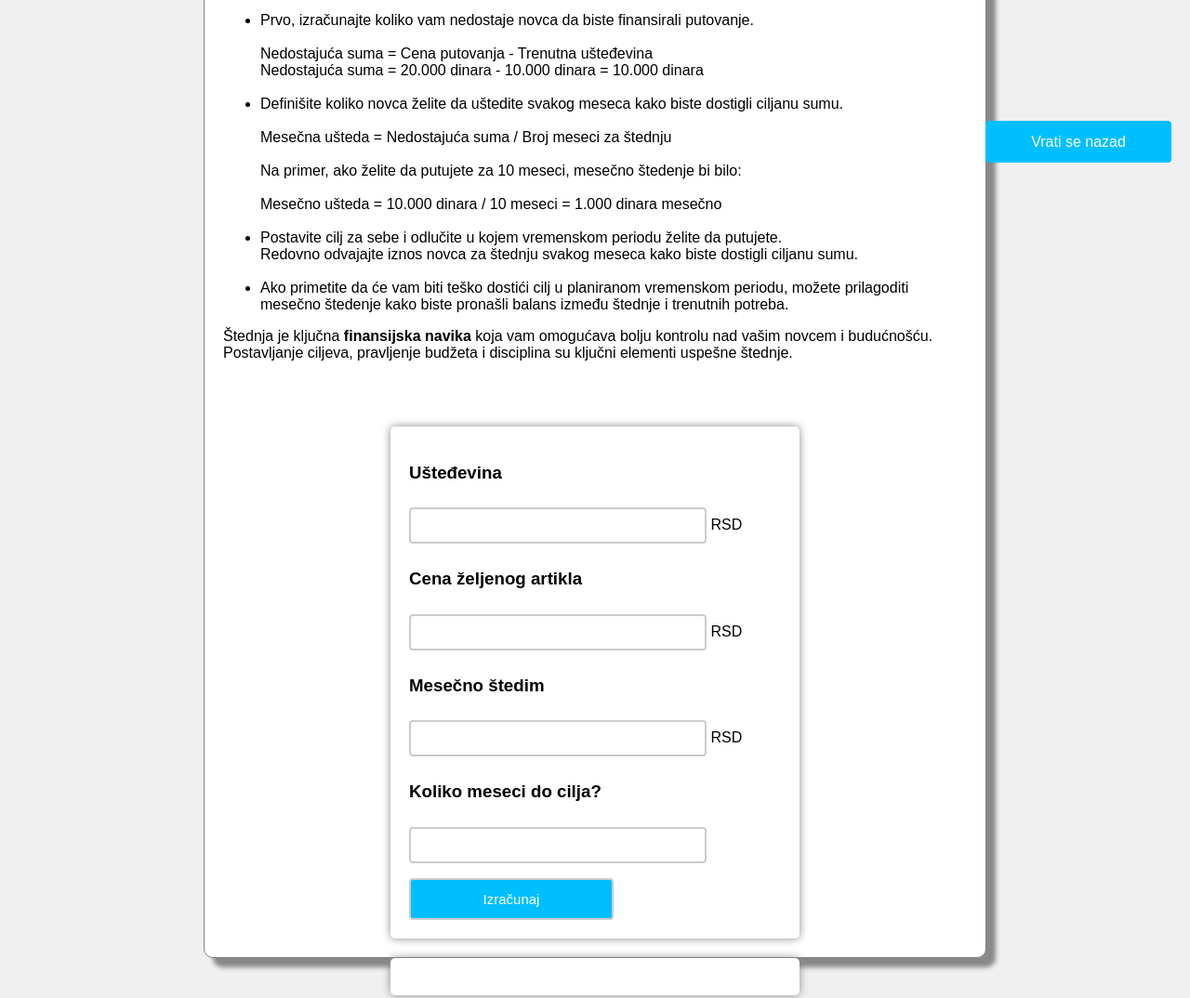
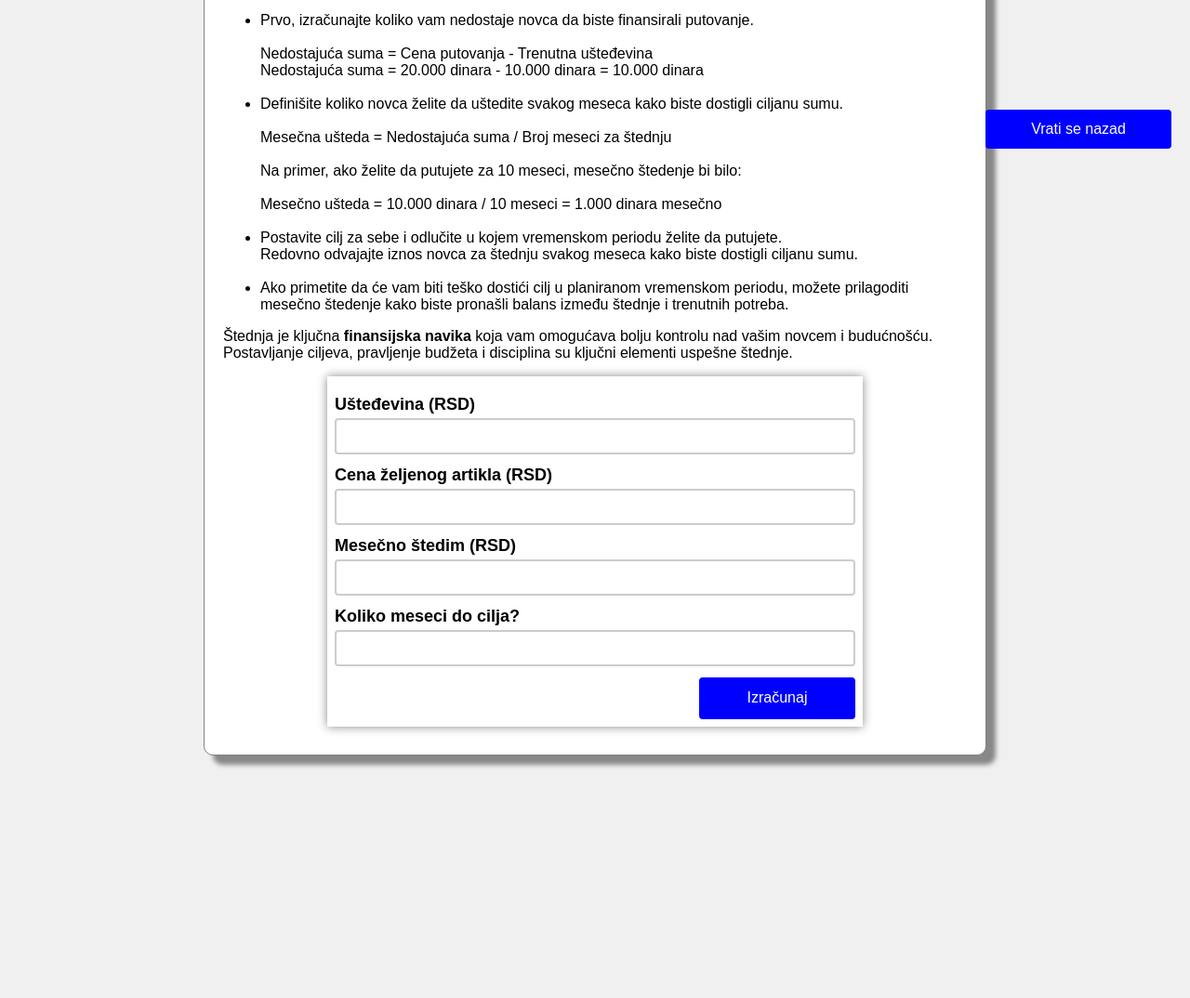
Before and after one commit to plava07/MNR2, a plain HTML site: page Kalkulatori/stednja.html in a window 1280 px wide. Shown: the part 605-1679 px from the top of the page at 93% size. After the commit the page ends 1462 px from the top, so only its background shows below. Drawn offline with Linux system fonts and the light colour scheme.

Commit message:
Update stednja.html

```diff
--- a/Kalkulatori/stednja.html
+++ b/Kalkulatori/stednja.html
@@ -22,37 +22,74 @@
             border-radius: 10px;
             }
 
-			            .container {
-    background-color: #fff;
-    max-width: 400px;
-    margin: 0 auto;
-    padding: 20px;
-       border-radius: 5px;
+            .calc {
+
+                margin: 10px auto;
+                padding: 8px;
+               /* border: 2px solid blue;*/
+                width: 70%;
+                overflow: auto;
                 box-shadow: 0 0 10px #888888;
             }
 
- input[type=text] {
-        width: 80%;
+            .calc input[type=text] {
+                width: 94%;
                 padding: 10px 15px;
-        margin: 8px 0;
-        box-sizing: border-box;
+                margin: 0px auto;
+                display: block;
                 border: 2px solid #ccc;
                 border-radius: 4px;
             }
 
-  button {
-             background-color: #0000FF;
-             color: white;
-             float: left;
-             font-size: 15px;
-             height: 45px;
-             width: 20%;
-            padding: 10px 15px;
-            margin: -10px 0 0 0;
-            border-radius: 4px;
+            .calc h3 {
+
+                font-size: 18px;
+                font-weight: bold;
+                margin: 12px 0 4px 0;
             }
 
+            .calc input[type=button] {
 
+                background-color: blue;
+                color: white;
+                float: right;
+                font-size: 16px;
+                height: 45px;
+                width: 30%;
+                padding: 10px 15px;
+                border-radius: 4px;
+                margin-top: 12px;
+                border: 2px solid blue;
+                cursor: pointer;
+            }
+
+            .calc input[type=button]:hover{
+
+                background-color: white;
+                color: blue;
+            }
+
+            button {
+                position: fixed;
+                bottom: 35px;
+                right: 20px;
+                z-index: 9999;
+                background-color: blue;
+                color: white;
+                padding: 10px 15px;
+                font-size: 16px;
+                border: 2px solid blue;
+                cursor: pointer;
+                width: 200px;
+                border-radius: 4px;
+                border: 2px solid blue;
+            }
+
+            button:hover{
+
+                background-color: white;
+                color: blue;
+            }
 	</style>
 
 </head>
@@ -107,43 +144,29 @@
 
                 <p>Štednja je ključna <b>finansijska navika</b> koja vam omogućava bolju kontrolu nad vašim novcem i budućnošću. Postavljanje ciljeva, pravljenje budžeta i disciplina su ključni elementi uspešne štednje.</p>
 
-                <br>
-
             </article>
 
-	<br><br>
+            <div class="calc">
+			<h3>Ušteđevina (RSD)</h3>
+		    	<input type = "text" id = "novac1">
 
-            <div class="container" style="overflow: auto;">
-			<h3>Ušteđevina</h3>
-		    	<input type = "text" id = "novac1"> RSD <br>
+		    	<h3>Cena željenog artikla (RSD)</h3>
+		    	<input type = "text" id = "novac2">
 
-		    	<h3>Cena željenog artikla</h3>
-		    	<input type = "text" id = "novac2"> RSD<br>
-
-		    	<h3>Mesečno štedim</h3>
-		    	<input type = "text" id = "novac3"> RSD<br>
+		    	<h3>Mesečno štedim (RSD)</h3>
+		    	<input type = "text" id = "novac3">
 
 				<h3>Koliko meseci do cilja?</h3>
-		    	<input type = "text" id = "mesec"> <br><br>
+		    	<input type = "text" id = "mesec">
 
-		    	<input type="button" value="Izračunaj" onclick="KalkulatorStednje()" style="background-color: deepskyblue;
-             color: white;
-             float: left;
-             font-size: 15px;
-             height: 45px;
-             width: 55%;
-            padding: 10px 15px;
-            margin: -10px 0 0 0;
-            border: 2px solid #ccc; border-radius: 4px;">
+		    	<input type="button" value="Izračunaj" onclick="KalkulatorStednje()">
 	</div>
 
 </main>
 
-		<div class="container">
 
-        	<button onclick="window.location.href='../index.html'" style="position: fixed; bottom: 20px; right: 20px; z-index: 9999; background-color: deepskyblue; color: white; padding: 10px 20px; font-size: 16px; border: none; cursor: pointer; width: 200px;">Vrati se nazad</button>
+        	<button onclick="window.location.href='../index.html'">Vrati se nazad</button>
 
-		</div>
 
 	<br><br>
 
```
Lines whose indentation alone changed are shown as unchanged.
